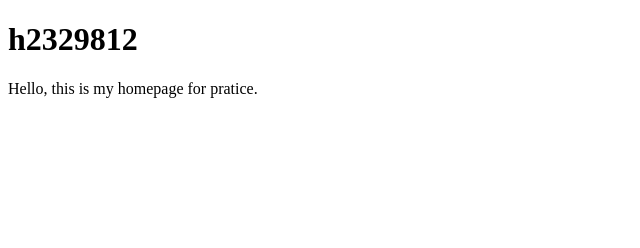
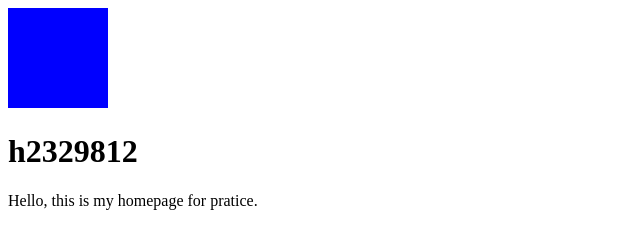
Before and after one commit to h2329812/h2329812.github.io, a plain HTML site: page index.html in a window 1280 px wide. Shown: the whole page, without its empty margins (0-640 px from the left). Drawn offline with Linux system fonts and the light colour scheme.

Commit message:
add logo (relative path) to index.html

```diff
--- a/index.html
+++ b/index.html
@@ -2,6 +2,7 @@
 
 <html>
   <head>
+    <img src="./logo/logo_h2329812_test.png" alt="logo" />
     <title>h2329812's Homepage</title>
   </head>
 
```
